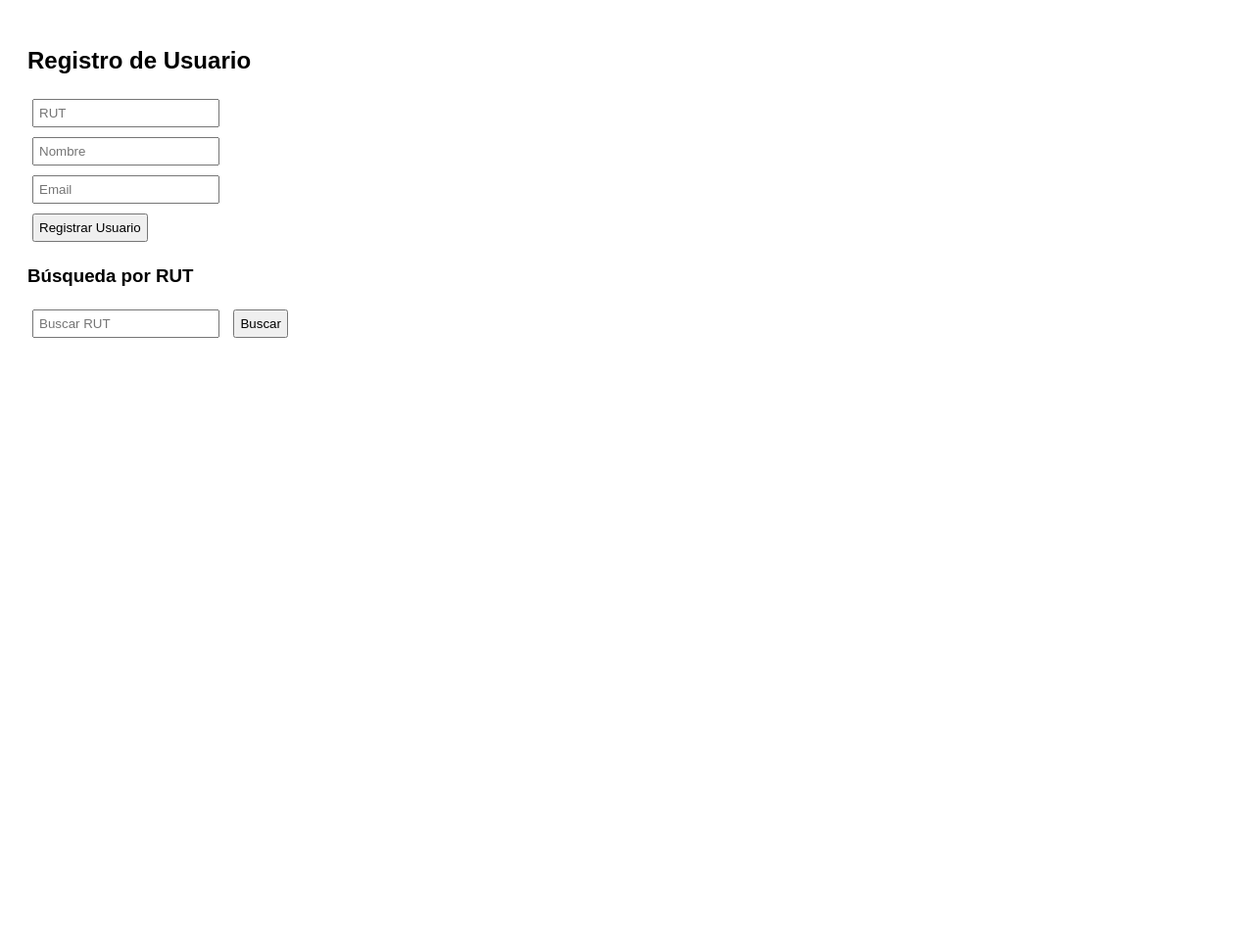
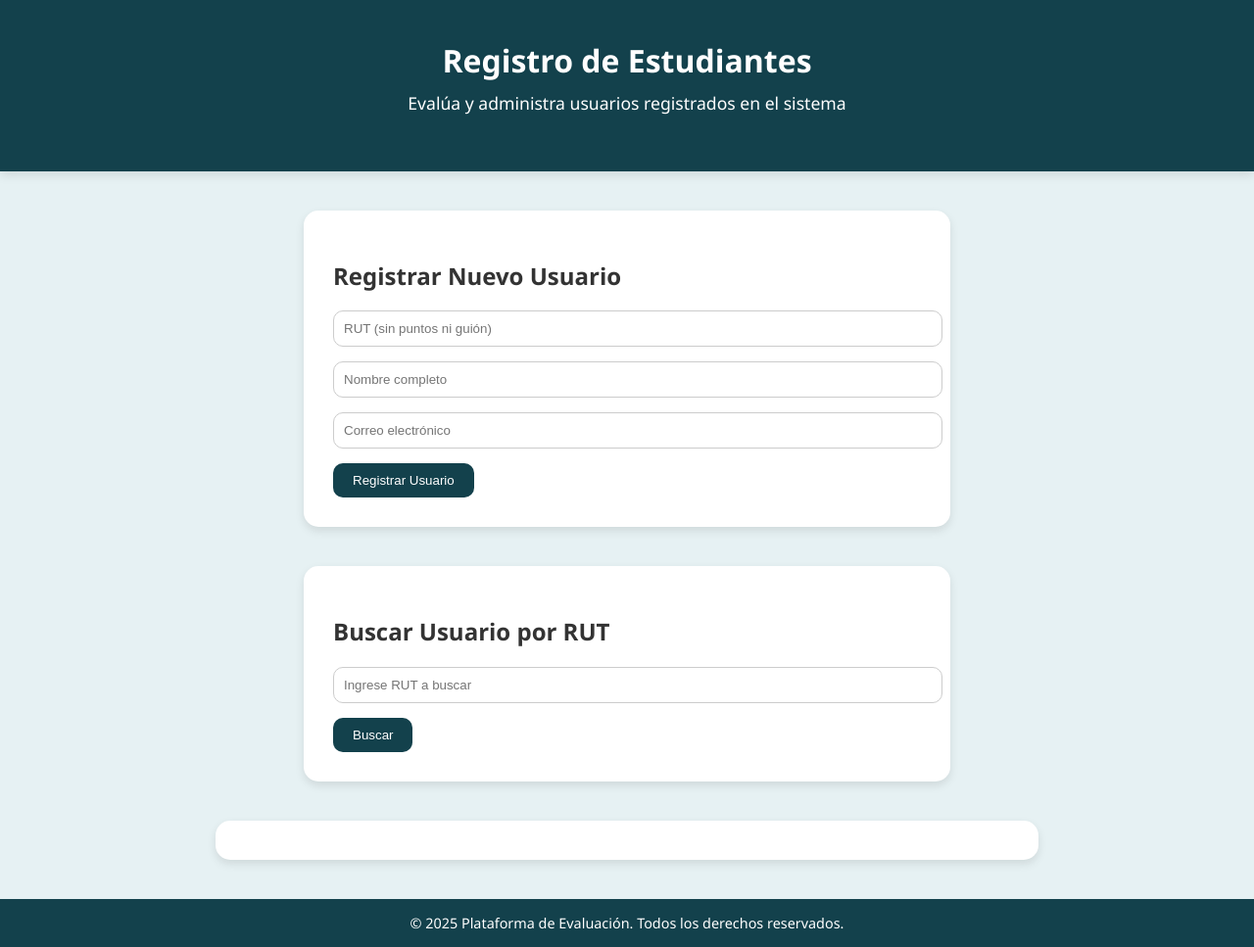
Before and after one commit to Mvaldiviasanchez/Solemne-2, a plain HTML site: page HU001.html in a window 1280 px wide. Shown: the whole page at 98% size. Before the commit the page ends 800 px from the top, so only its background shows below. Drawn offline with Linux system fonts and the light colour scheme.

Commit message:
Update HU001.html

```diff
--- a/HU001.html
+++ b/HU001.html
@@ -1,30 +1,101 @@
 <!DOCTYPE html>
 <html lang="es">
 <head>
-  <meta charset="UTF-8">
-  <title>Registro de Usuario</title>
+  <meta charset="UTF-8" />
+  <meta name="viewport" content="width=device-width, initial-scale=1" />
+  <title>Registro de Usuarios</title>
+  <link rel="stylesheet" href="estilos.css" />
   <style>
-    body { font-family: Arial, sans-serif; padding: 20px; }
-    input, button { margin: 5px; padding: 5px; }
-    #usuarios { margin-top: 20px; }
+    .formulario-card {
+      max-width: 600px;
+      margin: 40px auto;
+      background-color: var(--card-bg);
+      padding: 30px;
+      border-radius: 15px;
+      box-shadow: 0 4px 10px var(--shadow);
+    }
+
+    .formulario-card input {
+      width: 100%;
+      padding: 10px;
+      margin-bottom: 15px;
+      border: 1px solid #ccc;
+      border-radius: 10px;
+    }
+
+    .formulario-card button {
+      padding: 10px 20px;
+      background-color: var(--primary);
+      color: white;
+      border: none;
+      border-radius: 10px;
+      cursor: pointer;
+    }
+
+    .formulario-card button:hover {
+      background-color: #0e3039;
+    }
+
+    #usuarios {
+      max-width: 800px;
+      margin: 30px auto;
+      padding: 20px;
+      background-color: var(--card-bg);
+      border-radius: 15px;
+      box-shadow: 0 4px 10px var(--shadow);
+    }
+
+    .usuario-item {
+      display: flex;
+      justify-content: space-between;
+      align-items: center;
+      padding: 10px 0;
+      border-bottom: 1px solid #ddd;
+    }
+
+    .usuario-item:last-child {
+      border-bottom: none;
+    }
+
+    .usuario-item button {
+      margin-left: 10px;
+      background-color: #ccc;
+      color: #333;
+    }
+
+    .usuario-item button:hover {
+      background-color: #aaa;
+    }
   </style>
 </head>
 <body>
 
-  <h2>Registro de Usuario</h2>
+  <header>
+    <h1>Registro de Estudiantes</h1>
+    <p>Evalúa y administra usuarios registrados en el sistema</p>
+  </header>
 
+  <div class="formulario-card">
+    <h2>Registrar Nuevo Usuario</h2>
     <form id="formulario">
-    <input type="text" id="rut" placeholder="RUT" required><br>
-    <input type="text" id="nombre" placeholder="Nombre" required><br>
-    <input type="email" id="email" placeholder="Email" required><br>
+      <input type="text" id="rut" placeholder="RUT (sin puntos ni guión)" required />
+      <input type="text" id="nombre" placeholder="Nombre completo" required />
+      <input type="email" id="email" placeholder="Correo electrónico" required />
       <button type="button" onclick="confirmarRegistro()">Registrar Usuario</button>
     </form>
+  </div>
 
-  <h3>Búsqueda por RUT</h3>
-  <input type="text" id="buscarRut" placeholder="Buscar RUT">
+  <div class="formulario-card">
+    <h2>Buscar Usuario por RUT</h2>
+    <input type="text" id="buscarRut" placeholder="Ingrese RUT a buscar" />
     <button onclick="buscarUsuario()">Buscar</button>
+  </div>
 
   <div id="usuarios"></div>
+
+  <footer>
+    &copy; 2025 Plataforma de Evaluación. Todos los derechos reservados.
+  </footer>
 
   <script>
     let usuarios = [];
@@ -58,13 +129,15 @@
 
     function mostrarUsuarios() {
       const contenedor = document.getElementById('usuarios');
-      contenedor.innerHTML = '<h3>Usuarios Registrados</h3>';
+      contenedor.innerHTML = '<h2>Usuarios Registrados</h2>';
       usuarios.forEach((u, i) => {
         contenedor.innerHTML += `
+          <div class="usuario-item">
+            <div><strong>${u.rut}</strong> - ${u.nombre} - ${u.email}</div>
             <div>
-            <b>${u.rut}</b> - ${u.nombre} - ${u.email}
               <button onclick="editarUsuario(${i})">Modificar</button>
               <button onclick="eliminarUsuario(${i})">Eliminar</button>
+            </div>
           </div>
         `;
       });
```
Lines whose indentation alone changed are shown as unchanged.
